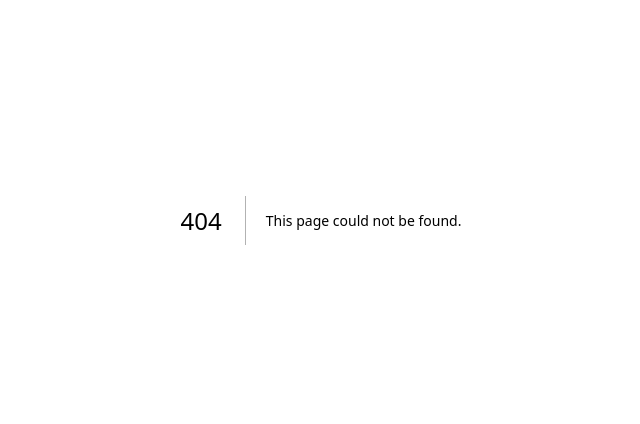
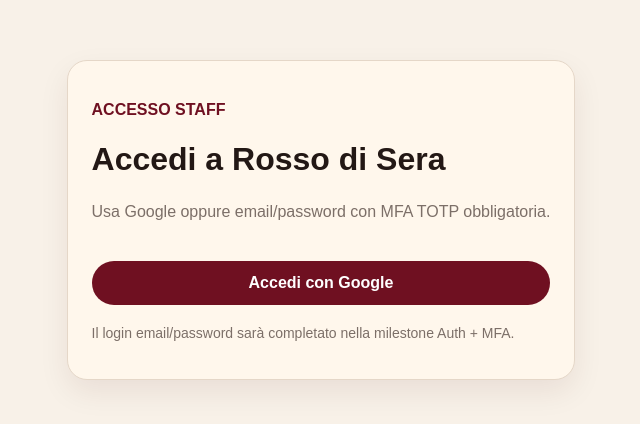
Before and after one commit to giordmando/rosso-di-sera-staff-app, a Next.js app: page /login in a window 1280 px wide. Before the commit this address had no page. Shown: the part 180-604 px from the top of the page, without its empty margins (319-959 px from the left). Built offline with nearby package versions, Linux system fonts and the light colour scheme; no server answers.

Commit message:
Add login page

```diff
--- /dev/null
+++ b/src/app/login/page.tsx
@@ -0,0 +1,34 @@
+'use client';
+
+import { createClient } from '@/lib/supabase/client';
+
+export default function LoginPage() {
+  const supabase = createClient();
+
+  async function signInWithGoogle() {
+    await supabase.auth.signInWithOAuth({
+      provider: 'google',
+      options: { redirectTo: `${window.location.origin}/dashboard` },
+    });
+  }
+
+  return (
+    <main style={{ minHeight: '100vh', display: 'flex', alignItems: 'center' }}>
+      <div className="container">
+        <div className="card" style={{ maxWidth: 520, margin: '0 auto' }}>
+          <p style={{ color: 'var(--wine)', fontWeight: 800 }}>ACCESSO STAFF</p>
+          <h1>Accedi a Rosso di Sera</h1>
+          <p style={{ color: 'var(--muted)', lineHeight: 1.6 }}>
+            Usa Google oppure email/password con MFA TOTP obbligatoria.
+          </p>
+          <button className="btn btn-primary" onClick={signInWithGoogle} style={{ width: '100%', marginTop: 20 }}>
+            Accedi con Google
+          </button>
+          <p style={{ marginTop: 20, fontSize: 14, color: 'var(--muted)' }}>
+            Il login email/password sarà completato nella milestone Auth + MFA.
+          </p>
+        </div>
+      </div>
+    </main>
+  );
+}
```
